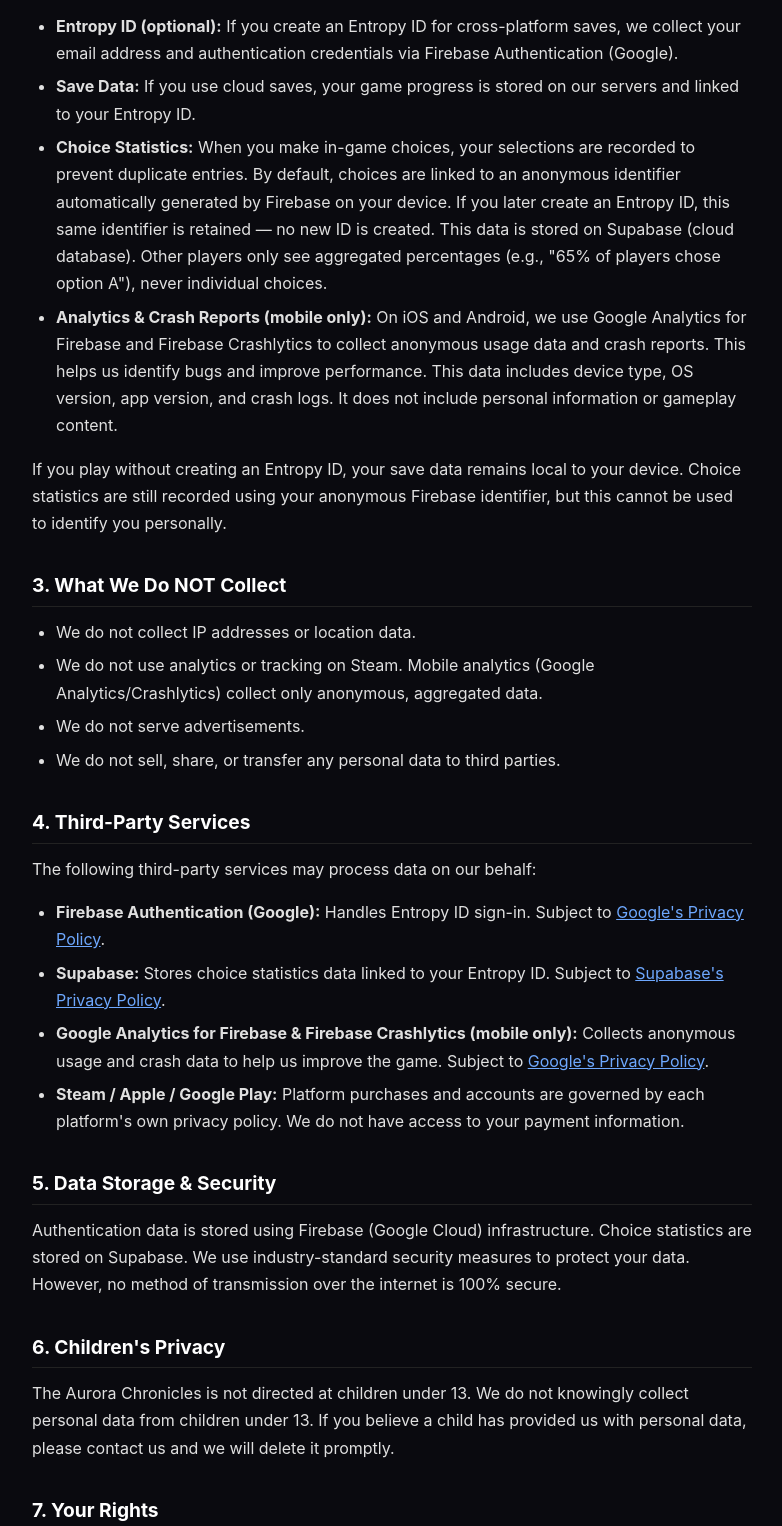
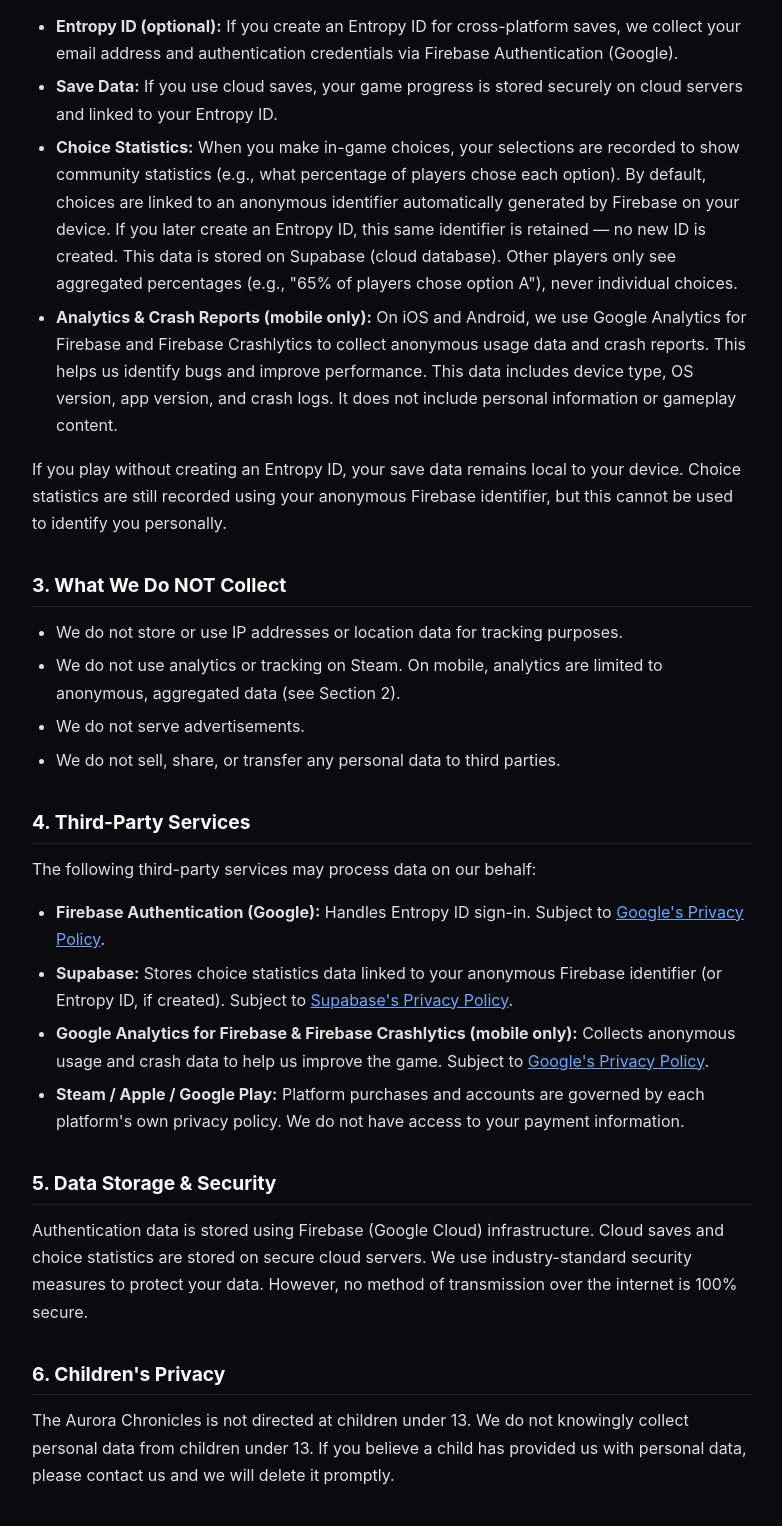
Before and after one commit to kittikun/entropy-privacy, a plain HTML site: page privacy-policy/index.html in a window 1280 px wide. Shown: the part 444-1970 px from the top of the page, without its empty margins (248-1030 px from the left). Drawn offline with Linux system fonts and the light colour scheme.

Commit message:
Update index.html

```diff
--- a/privacy-policy/index.html
+++ b/privacy-policy/index.html
@@ -66,16 +66,16 @@
         <p>We collect only what is necessary to provide the game experience:</p>
         <ul>
             <li><strong>Entropy ID (optional):</strong> If you create an Entropy ID for cross-platform saves, we collect your email address and authentication credentials via Firebase Authentication (Google).</li>
-            <li><strong>Save Data:</strong> If you use cloud saves, your game progress is stored on our servers and linked to your Entropy ID.</li>
-            <li><strong>Choice Statistics:</strong> When you make in-game choices, your selections are recorded to prevent duplicate entries. By default, choices are linked to an anonymous identifier automatically generated by Firebase on your device. If you later create an Entropy ID, this same identifier is retained — no new ID is created. This data is stored on Supabase (cloud database). Other players only see aggregated percentages (e.g., "65% of players chose option A"), never individual choices.</li>
+            <li><strong>Save Data:</strong> If you use cloud saves, your game progress is stored securely on cloud servers and linked to your Entropy ID.</li>
+            <li><strong>Choice Statistics:</strong> When you make in-game choices, your selections are recorded to show community statistics (e.g., what percentage of players chose each option). By default, choices are linked to an anonymous identifier automatically generated by Firebase on your device. If you later create an Entropy ID, this same identifier is retained — no new ID is created. This data is stored on Supabase (cloud database). Other players only see aggregated percentages (e.g., "65% of players chose option A"), never individual choices.</li>
             <li><strong>Analytics &amp; Crash Reports (mobile only):</strong> On iOS and Android, we use Google Analytics for Firebase and Firebase Crashlytics to collect anonymous usage data and crash reports. This helps us identify bugs and improve performance. This data includes device type, OS version, app version, and crash logs. It does not include personal information or gameplay content.</li>
         </ul>
         <p>If you play without creating an Entropy ID, your save data remains local to your device. Choice statistics are still recorded using your anonymous Firebase identifier, but this cannot be used to identify you personally.</p>
 
         <h2>3. What We Do NOT Collect</h2>
         <ul>
-            <li>We do not collect IP addresses or location data.</li>
-            <li>We do not use analytics or tracking on Steam. Mobile analytics (Google Analytics/Crashlytics) collect only anonymous, aggregated data.</li>
+            <li>We do not store or use IP addresses or location data for tracking purposes.</li>
+            <li>We do not use analytics or tracking on Steam. On mobile, analytics are limited to anonymous, aggregated data (see Section 2).</li>
             <li>We do not serve advertisements.</li>
             <li>We do not sell, share, or transfer any personal data to third parties.</li>
         </ul>
@@ -84,14 +84,14 @@
         <p>The following third-party services may process data on our behalf:</p>
         <ul>
             <li><strong>Firebase Authentication (Google):</strong> Handles Entropy ID sign-in. Subject to <a href="https://firebase.google.com/support/privacy">Google's Privacy Policy</a>.</li>
-            <li><strong>Supabase:</strong> Stores choice statistics data linked to your Entropy ID. Subject to <a href="https://supabase.com/privacy">Supabase's Privacy Policy</a>.</li>
+            <li><strong>Supabase:</strong> Stores choice statistics data linked to your anonymous Firebase identifier (or Entropy ID, if created). Subject to <a href="https://supabase.com/privacy">Supabase's Privacy Policy</a>.</li>
             <li><strong>Google Analytics for Firebase &amp; Firebase Crashlytics (mobile only):</strong> Collects anonymous usage and crash data to help us improve the game. Subject to <a href="https://firebase.google.com/support/privacy">Google's Privacy Policy</a>.</li>
             <li><strong>Steam / Apple / Google Play:</strong> Platform purchases and accounts are governed by each platform's own privacy policy. We do not have access to your payment information.</li>
         </ul>
 
         <h2>5. Data Storage & Security</h2>
         <p>
-            Authentication data is stored using Firebase (Google Cloud) infrastructure. Choice statistics are stored on Supabase.
+            Authentication data is stored using Firebase (Google Cloud) infrastructure. Cloud saves and choice statistics are stored on secure cloud servers.
             We use industry-standard security measures to protect your data. However, no method of transmission over the internet is 100% secure.
         </p>
 
```
